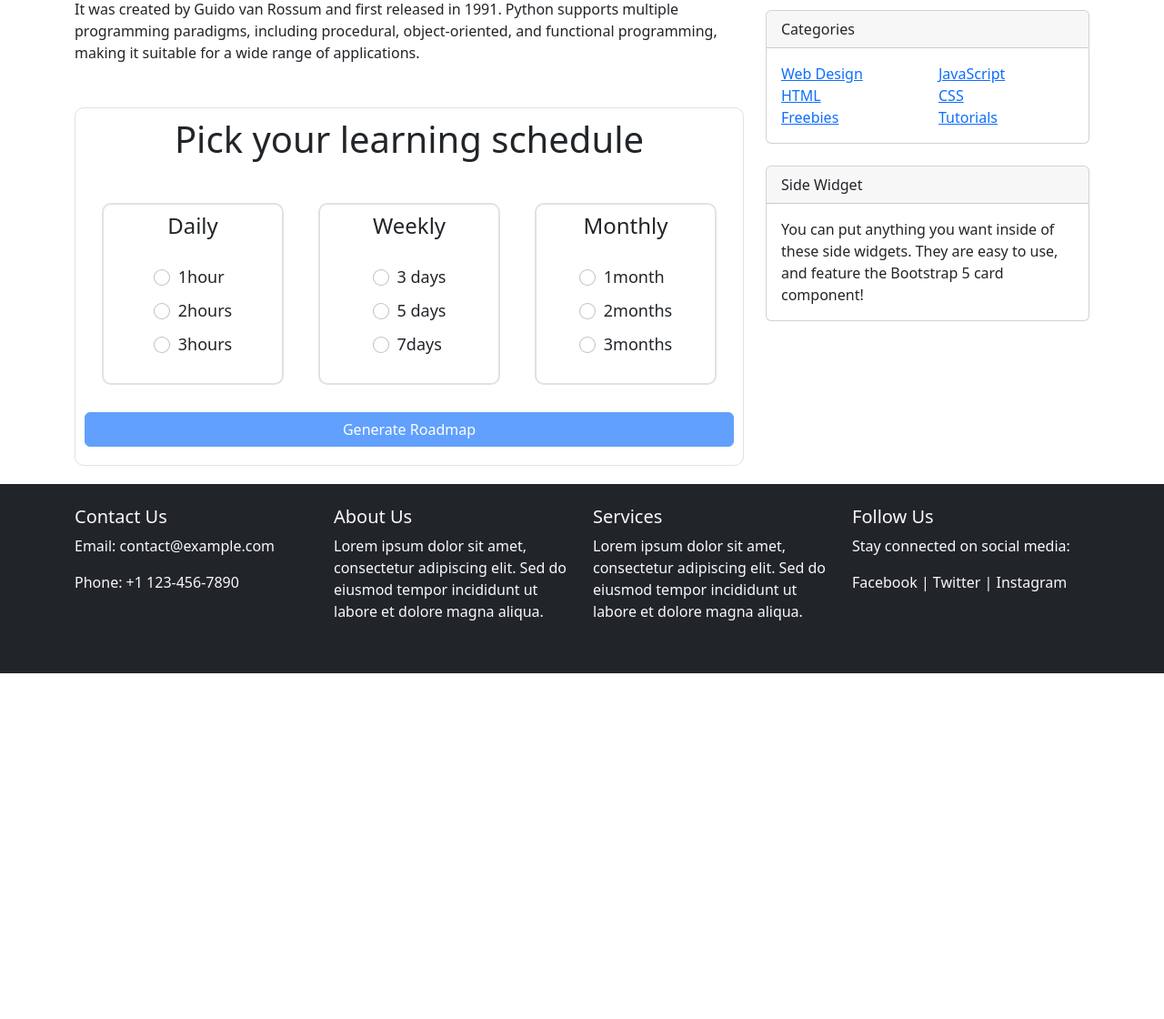
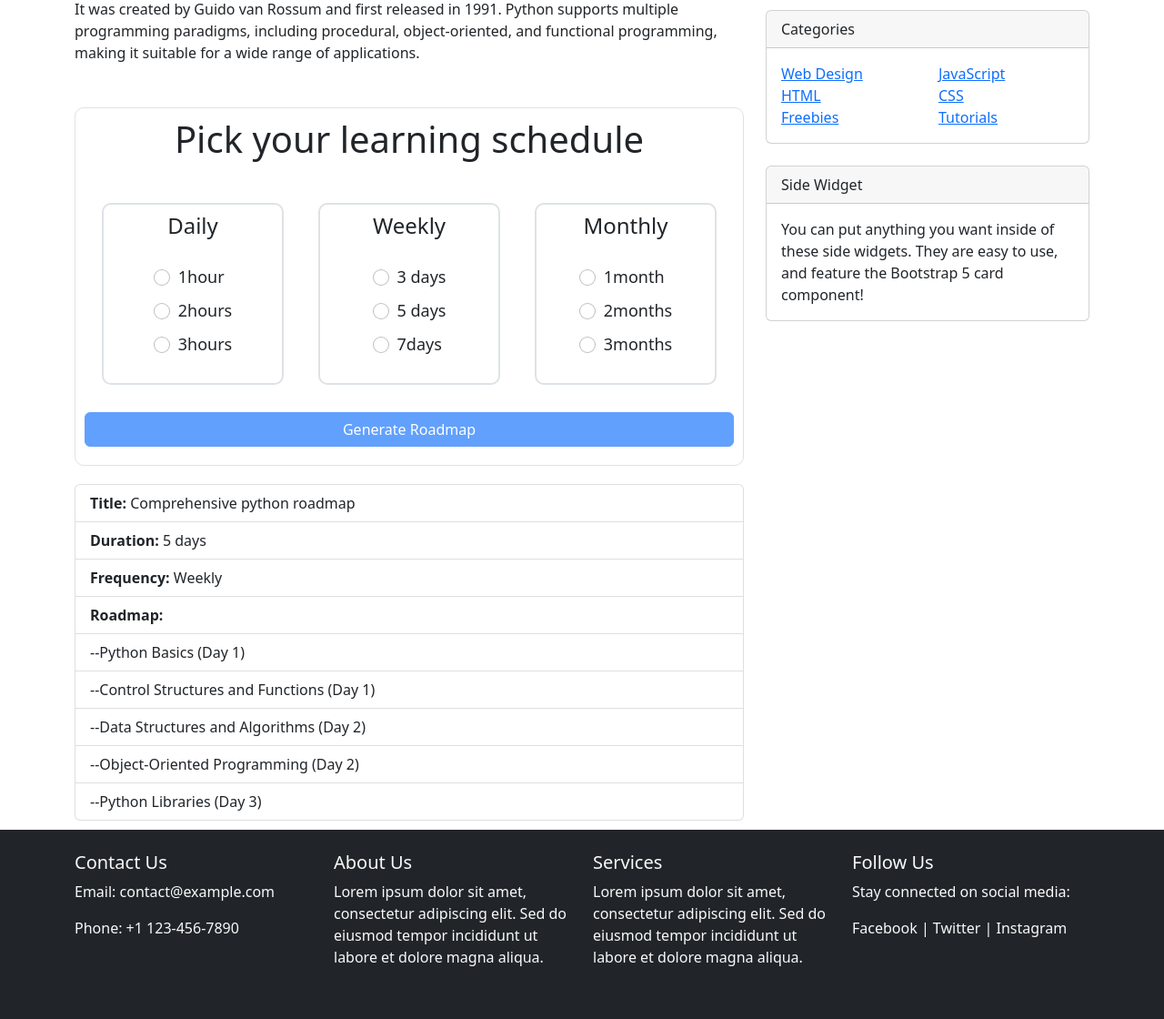
Before and after one commit to CodeWithClinton/django-roadmap-generator, a Django app: a page that uses courses/templates/courses/detail.html in a window 1280 px wide. Shown: the part 230-1350 px from the top of the page at 91% size. Before the commit the page ends 970 px from the top, so only its background shows below. Run offline with Django 4.2, Linux system fonts and the light colour scheme; a user stored in the database is signed in; data comes from the database, SQL or seed files in the repository; some libraries are stand-ins or nearby versions.

Commit message:
done with generating roadmap

```diff
--- a/courses/admin.py
+++ b/courses/admin.py
@@ -1,6 +1,6 @@
 from django.contrib import admin
 from django_summernote.admin import SummernoteModelAdmin
-from .models import Course, Schedule, MiniSchedule, Roadmap
+from .models import Course, Schedule, MiniSchedule, Roadmap, UserCourse
 
 
 # Register your models here.
@@ -12,4 +12,5 @@ class CourseAdmin(SummernoteModelAdmin):
 admin.site.register(Course, CourseAdmin)
 admin.site.register(Schedule)
 admin.site.register(MiniSchedule)
+admin.site.register(UserCourse)
 admin.site.register(Roadmap)
--- a/courses/models.py
+++ b/courses/models.py
@@ -15,7 +15,6 @@ class Course(models.Model):
 
 class Schedule(models.Model):
     title = models.CharField(max_length=25)
-    course = models.ManyToManyField(Course, blank=True)
 
     def __str__(self):
         return self.title
@@ -30,12 +29,22 @@ class MiniSchedule(models.Model):
 
 
 
-class Roadmap(models.Model):
-    user = models.ForeignKey(settings.AUTH_USER_MODEL, on_delete=models.CASCADE, related_name="roadmap")
-    course = models.ForeignKey(Course, on_delete=models.CASCADE, related_name="roadmap")
-    title = models.CharField(max_length=25, blank=True, null=True)
-    schedule = models.ForeignKey(Schedule, on_delete=models.CASCADE, related_name="roadmap", blank=True, null=True)
-    mini_schedule = models.ForeignKey(MiniSchedule, on_delete=models.CASCADE, related_name="roadmap", blank=True, null=True)
+
+class UserCourse(models.Model):
+    user = models.ForeignKey(settings.AUTH_USER_MODEL, on_delete=models.CASCADE, related_name="user_course")
+    course = models.ForeignKey(Course, on_delete=models.CASCADE, related_name="user_course", blank=True, null=True)
+    schedule = models.ForeignKey(Schedule, on_delete=models.CASCADE, related_name="user_course", blank=True, null=True)
+    mini_schedule = models.ForeignKey(MiniSchedule, on_delete=models.CASCADE, related_name="user_course", blank=True, null=True)
 
     def __str__(self):
-        return f"{self.user.username} - {self.course.title}"
+        return f"{self.user.username} -- {self.course.title}"
+
+
+
+
+class Roadmap(models.Model):
+    title = models.CharField(max_length=25, blank=True, null=True)
+    user_course = models.ForeignKey(UserCourse, on_delete=models.CASCADE, related_name="roadmap", blank=True, null=True)
+
+    def __str__(self):
+        return f"{self.user_course.course.title} - {self.title}"
--- a/courses/templates/courses/detail.html
+++ b/courses/templates/courses/detail.html
@@ -100,6 +100,27 @@
         </div>
       </div>
 
+
+
+      {% if user_course %}
+
+      <ul class="loader-container-main list-group list-group-horizontal-xxl" style="margin-bottom:10px">
+        <li class="list-group-item"><strong>Title: </strong><span>Comprehensive {{user_course.course.label}} roadmap</span></li>
+        <li class="list-group-item"><strong>Duration: </strong><span>{{user_course.mini_schedule.title}}</span></li>
+        <li class="list-group-item"><strong>Frequency: </strong><span>{{user_course.schedule.title}}</span></li>
+        <li class="list-group-item"><strong>Roadmap:</strong></li>
+
+        {% for r in user_course.roadmap.all %}
+        <li class="list-group-item">--{{r.title}}</li>
+        {% endfor %}
+
+      </ul>
+
+      {% endif %}
+
+
+
+
       <ul class="loader-container list-group list-group-horizontal-xxl">
         <p class="placeholder-glow">
           <span class="placeholder col-12"></span>
@@ -117,7 +138,7 @@
         </p>
 
 
-      </>
+      </ul>
 
 
       <!-- Comments section-->
--- a/courses/views.py
+++ b/courses/views.py
@@ -2,7 +2,7 @@ from django.shortcuts import render
 from decouple import config, Csv
 from openai import OpenAI
 from django.http import JsonResponse
-from .models import Course, Schedule, MiniSchedule
+from .models import Course, Schedule, MiniSchedule, UserCourse, Roadmap
 from django.contrib.auth.decorators import login_required
 import json
 
@@ -34,8 +34,11 @@ def index(request):
 
 def detail(request, slug):
     course = Course.objects.get(slug=slug)
+    user_course=""
+    if request.user.is_authenticated:
+        user_course = UserCourse.objects.get(user=request.user, course=course)
     schedules = Schedule.objects.all()
-    context = {"course":course, "schedules": schedules}
+    context = {"course":course, "schedules": schedules, "user_course":user_course}
     return render(request, "courses/detail.html", context)
 
 
@@ -47,15 +50,16 @@ def ask_openai(request):
         schedule_id = data["sch_id"]
         mini_schedule_id = data["mini_sch_id"]
 
+        course = Course.objects.get(id=course_id)
         course_label = Course.objects.get(id=course_id).label
         schedule = Schedule.objects.get(id=schedule_id)
         mini_schedule = MiniSchedule.objects.get(id=mini_schedule_id)
 
-        print(course_label)
-        print(schedule)
-        print(mini_schedule)
+        # print(course_label)
+        # print(schedule)
+        # print(mini_schedule)
 
-        print(f"{course_label} roadmap for {mini_schedule} {schedule}")
+        # print(f"{course_label} roadmap for {mini_schedule} {schedule}")
 
         completion = client.chat.completions.create(
             model="gpt-3.5-turbo-1106",
@@ -65,18 +69,42 @@ def ask_openai(request):
 
                  You are a helpful assistant designed to output JSON,
                  JSON output should contain title,
-                 duration, frequency, learning_roadmap. learning_roadmap should be an array of comprehensive topics to learn
+                 duration, frequency, learning_roadmap, quiz. learning_roadmap should be an array of topics to learn,
+                 quiz should be an array of object consisiting of questions, options and answer.
                  """
                  },
                 {"role": "user", "content": f"comprehensive {course_label} roadmap for {mini_schedule} {schedule} every {schedule}"}
             ]
             )
 
-        print(completion.choices[0].message.content)
+        # print(completion.choices[0].message.content)
+
         new_output = completion.choices[0].message.content
+        db_output = json.loads(new_output)
+        # print(db_output["learning_roadmap"])
 
-        db_output = json.loads(new_output)
-        print(type(db_output))
-        print(type(new_output))
+        if db_output:
+            try:
+                user_course = UserCourse.objects.get(user=request.user, course=course)
+                roadmap = Roadmap.objects.filter(user_course=user_course)
+
+                if roadmap.exists():
+                    roadmap.delete()
+
+                new_roadmap = [Roadmap(title=r, user_course=user_course) for r in db_output["learning_roadmap"]]
+                Roadmap.objects.bulk_create(new_roadmap)
+
+            except UserCourse.DoesNotExist:
+                user_course = UserCourse.objects.create(user=request.user, course=course, schedule=schedule, mini_schedule=mini_schedule)
+
+                roadmap = [Roadmap(title=r, user_course=user_course) for r in db_output["learning_roadmap"]]
+                Roadmap.objects.bulk_create(roadmap)
+
+            # except Exception as e:
+            #     # Handle specific exceptions (e.g., DatabaseError, IntegrityError) and log or print the error for debugging
+            #     print(f"An error occurred: {e}")
+
+        # print(type(db_output))
+        # print(type(new_output))
 
         return JsonResponse(new_output, safe=False)
--- a/static/js/courses/detail.js
+++ b/static/js/courses/detail.js
@@ -2,6 +2,8 @@ let radios = document.querySelectorAll(".form-check-input");
 let duration_box = document.querySelectorAll(".r-duration");
 let generate_button = document.querySelector(".g-button");
 let loader_container = document.querySelector(".loader-container")
+let loader_container_main = document.querySelector(".loader-container-main")
+
 
 // getting prompts elements
 let mini_schedule_id;
@@ -42,6 +44,24 @@ function sending_prompt() {
 
     const url = "/ask_openai";
     loader_container.style.display="block"
+    loader_container_main.style.display = "none"
+    loader_container.innerHTML = `
+    <span class="placeholder col-12"></span>
+          <span class="placeholder col-12"></span>
+          <span class="placeholder col-12"></span>
+          <span class="placeholder col-12"></span>
+          <span class="placeholder col-12"></span>
+          <span class="placeholder col-12"></span>
+          <span class="placeholder col-12"></span>
+          <span class="placeholder col-12"></span>
+          <span class="placeholder col-12"></span>
+          <span class="placeholder col-12"></span>
+          <span class="placeholder col-12"></span>
+          <span class="placeholder col-12"></span>
+    `
+
+    generate_button.disabled = true;
+    generate_button.style.opacity = "0.6";
 
     const data = {
       mini_sch_id: mini_schedule_id,
@@ -69,7 +89,11 @@ function sending_prompt() {
       .then((data) => {
         learning_roadmap = JSON.parse(data);
 
-        console.log(learning_roadmap)
+        console.log(JSON.stringify(learning_roadmap))
+
+        generate_button.disabled = false;
+        generate_button.style.opacity = "1";
+
         loader_container.innerHTML = ""
         loader_container.innerHTML = `
           <li class="list-group-item"><strong>Title:</strong> <span>${learning_roadmap.title}</span> </li>
```
Also changed, not shown: courses/migrations/0006_remove_roadmap_course_remove_roadmap_mini_schedule_and_more.py (added), db.sqlite3.
